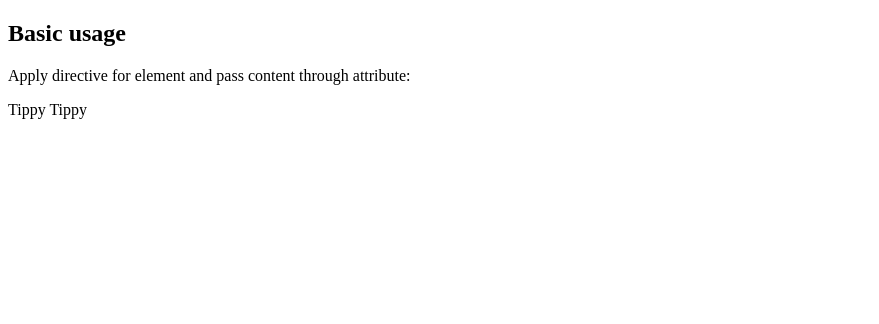
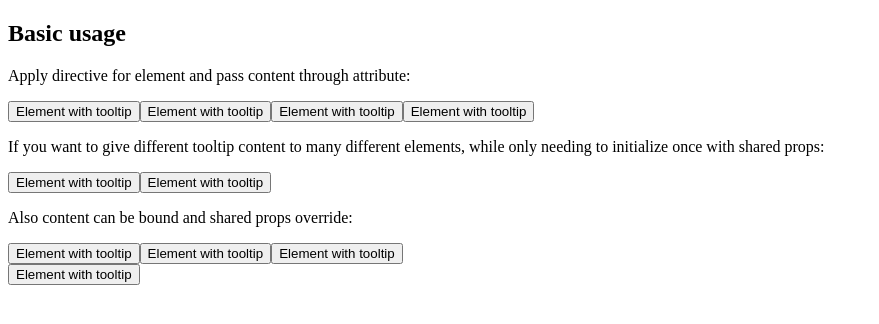
Before and after one commit to farengeyt451/ngx-tippy-wrapper, an Angular app: page / in a window 1280 px wide. Shown: the top 324 px of the page, without its empty margins (0-879 px from the left). Built offline with nearby package versions, Linux system fonts and the light colour scheme.

Commit message:
Implement "NgxTippyGroup" component, add "Applying content" chapter to readme

```diff
--- /dev/null
+++ b/projects/ngx-tippy-wrapper/src/lib/ngx-tippy-group.component.ts
@@ -0,0 +1,36 @@
+import { Component, ElementRef, Input, ViewChild, Inject, PLATFORM_ID, AfterViewInit } from '@angular/core';
+import { isPlatformServer } from '@angular/common';
+import { NgxTippyProps } from './ngx-tippy.interfaces';
+import tippy from 'tippy.js';
+
+/**
+ * This component implements case - if need different tooltip content to many different elements, while only needing to initialize once with shared props
+ */
+@Component({
+  selector: 'ngx-tippy-group',
+  template: `
+    <div #contentWrapper>
+      <ng-content></ng-content>
+    </div>
+  `,
+})
+export class NgxTippyGroup implements AfterViewInit {
+  @Input() tippyProps?: NgxTippyProps;
+  @ViewChild('contentWrapper', { read: ElementRef, static: false }) contentWrapper: ElementRef;
+
+  constructor(@Inject(PLATFORM_ID) private platform: Object) {}
+
+  ngAfterViewInit() {
+    if (isPlatformServer(this.platform)) return;
+    this.setTooltips();
+  }
+
+  setTooltips() {
+    const tooltips: HTMLElement[] = Array.from(this.contentWrapper.nativeElement.childNodes);
+    this.initTippy(tooltips);
+  }
+
+  initTippy(tooltips: HTMLElement[]) {
+    tippy(tooltips, this.tippyProps);
+  }
+}
--- a/projects/ngx-tippy-wrapper/src/lib/ngx-tippy.directive.ts
+++ b/projects/ngx-tippy-wrapper/src/lib/ngx-tippy.directive.ts
@@ -1,8 +1,12 @@
 import { Directive, OnInit, ElementRef, Input, Renderer2, Inject, PLATFORM_ID } from '@angular/core';
 import { isPlatformServer } from '@angular/common';
-import tippy, { createSingleton } from 'tippy.js';
+import tippy, { Instance } from 'tippy.js';
 import { NgxTippyService } from './ngx-tippy.service';
 import { NgxTippyProps, NgxTippyInstance } from './ngx-tippy.interfaces';
+
+interface TippyHTMLElement extends HTMLElement {
+  _tippy: Instance;
+}
 
 @Directive({
   selector: '[ngxTippy]',
@@ -10,11 +14,10 @@ import { NgxTippyProps, NgxTippyInstance } from './ngx-tippy.interfaces';
 export class NgxTippyDirective implements OnInit {
   @Input() tippyProps?: NgxTippyProps;
   @Input() tippyName?: string;
-  @Input() classNames?: Array<string>;
-  tippyInstance: NgxTippyInstance;
+  @Input() tippyClassName?: string;
 
   constructor(
-    private el: ElementRef,
+    private tippyEl: ElementRef,
     private ngxTippyService: NgxTippyService,
     private renderer: Renderer2,
     @Inject(PLATFORM_ID) private platform: Object
@@ -26,38 +29,30 @@ export class NgxTippyDirective implements OnInit {
   }
 
   initTippy() {
-    const tippyTarget = this.el.nativeElement;
+    const tippyTarget = this.tippyEl.nativeElement;
+
     tippy(tippyTarget, this.tippyProps);
-    this.tippyInstance = tippyTarget._tippy;
-    this.writeInstancesToStorage();
-    this.setClassName();
-    this.initTippySingleton();
+    this.setTippyInstance(tippyTarget);
   }
 
-  initTippySingleton() {
-    const instancesForSingleton = Array.from(this.ngxTippyService.getAllTippyInstances().values()).filter(
-      (tippyInstance: NgxTippyInstance) => {
-        return (tippyInstance.reference as HTMLElement).dataset.tippySingleton;
-      }
-    );
-    const tippySingletonProps =
-      instancesForSingleton &&
-      instancesForSingleton.length > 0 &&
-      (instancesForSingleton[instancesForSingleton.length - 1].reference as HTMLElement).dataset.tippySingletonProps;
-    const parsedProps = tippySingletonProps && JSON.parse(tippySingletonProps);
+  setTippyInstance(tippyTarget: TippyHTMLElement) {
+    const tippyInstance: NgxTippyInstance = tippyTarget._tippy;
 
-    createSingleton(instancesForSingleton, parsedProps);
+    this.writeInstancesToStorage(tippyInstance);
+    this.setClassName(tippyInstance);
   }
 
-  setClassName() {
-    this.classNames &&
-      this.classNames.length > 0 &&
-      this.classNames.forEach((className) => {
-        this.renderer.addClass(this.tippyInstance.popper.firstElementChild, className);
+  setClassName(tippyInstance: NgxTippyInstance) {
+    if (!this.tippyClassName) return;
+    const classNames = this.tippyClassName.split(' ');
+
+    classNames.length > 0 &&
+      classNames.forEach((className) => {
+        this.renderer.addClass(tippyInstance.popper.firstElementChild, className);
       });
   }
 
-  writeInstancesToStorage() {
-    this.ngxTippyService.setTippyInstances(this.tippyName || `tippy-${this.tippyInstance.id}`, this.tippyInstance);
+  writeInstancesToStorage(tippyInstance: NgxTippyInstance) {
+    this.ngxTippyService.setTippyInstances(this.tippyName || `tippy-${tippyInstance.id}`, tippyInstance);
   }
 }
--- a/projects/ngx-tippy-wrapper/src/lib/ngx-tippy.module.ts
+++ b/projects/ngx-tippy-wrapper/src/lib/ngx-tippy.module.ts
@@ -2,13 +2,14 @@ import { NgModule } from '@angular/core';
 import { CommonModule } from '@angular/common';
 
 import { NgxTippySingletonComponent } from './ngx-tippy-singleton.component';
+import { NgxTippyGroup } from './ngx-tippy-group.component';
 import { NgxTippyDirective } from './ngx-tippy.directive';
 import { NgxTippyService } from './ngx-tippy.service';
 
 @NgModule({
   imports: [CommonModule],
   declarations: [NgxTippySingletonComponent, NgxTippyDirective],
-  exports: [NgxTippyDirective, NgxTippySingletonComponent],
-  providers: [NgxTippyService]
+  exports: [NgxTippyDirective, NgxTippyGroup, NgxTippySingletonComponent],
+  providers: [NgxTippyService],
 })
 export class NgxTippyModule {}
--- a/src/app/app.component.html
+++ b/src/app/app.component.html
@@ -2,23 +2,56 @@
 
 <p>Apply directive for element and pass content through attribute:</p>
 
-<span
+<button
   ngxTippy
-  data-tippy-content="Tooltip"
+  data-tippy-content="tooltip"
+>
+  Element with tooltip
+</button>
+
+<button
+  ngxTippy
+  [attr.data-tippy-content]="bindedContent"
+>
+  Element with tooltip
+</button>
+
+<button
+  ngxTippy
   [tippyProps]="{
-    trigger: 'click',
-    arrow: false
+    allowHTML: true,
+    content: '<p>Tooltip <strong>HTML</strong> content</p>'
   }"
 >
-  Tippy
-</span>
+  Element with tooltip
+</button>
 
-<span
+<button ngxTippy tippyName='t-content'>
+  Element with tooltip
+</button>
+
+<p>If you want to give different tooltip content to many different elements, while only needing to initialize once with shared props:</p>
+
+
+<ngx-tippy-group [tippyProps]="tippyProps">
+  <button data-tippy-content="some tooltip text">Element with tooltip</button>
+  <button data-tippy-content="another tooltip text">Element with tooltip</button>
+</ngx-tippy-group>
+
+<p>Also content can be bound and shared props override:</p>
+
+<ngx-tippy-group [tippyProps]="tippyProps">
+  <button [attr.data-tippy-content]="bindedContent">Element with tooltip</button>
+  <button [attr.data-tippy-content]="bindedHTMLContent" data-tippy-allowHTML="true">
+    Element with tooltip
+  </button>
+  <button data-tippy-content="another tooltip text" data-tippy-arrow="false">Element with tooltip</button>
+</ngx-tippy-group>
+
+<button
   ngxTippy
-  data-tippy-content="New content"
-  [tippyProps]="{
-    trigger: 'click'
-  }"
+  [tippyProps]="tippyProps"
+  tippyClassName="test"
 >
-  Tippy
-</span>
+  Element with tooltip
+</button>
--- a/src/app/app.component.ts
+++ b/src/app/app.component.ts
@@ -1,10 +1,46 @@
-import { Component } from '@angular/core';
+import { Component, OnInit, AfterViewInit } from '@angular/core';
+import { NgxTippyProps } from '../../projects/ngx-tippy-wrapper/src/lib/ngx-tippy.interfaces';
+import { NgxTippyService } from '../../projects/ngx-tippy-wrapper/src/lib/ngx-tippy.service';
+import {
+  animateFill,
+  roundArrow,
+  followCursor,
+  inlinePositioning,
+} from '../../projects/ngx-tippy-wrapper/node_modules/tippy.js';
 
 @Component({
   selector: 'app-root',
   templateUrl: './app.component.html',
   styleUrls: ['./app.component.sass'],
 })
-export class AppComponent {
+export class AppComponent implements OnInit, AfterViewInit {
   title = 'ng-tippy-wrapper';
+
+  bindedContent: string = 'Binded content';
+  bindedHTMLContent: string = '<p>Binded <strong>HTML</strong> content</p>';
+
+  tippyProps: NgxTippyProps = {
+    animation: 'shift-away',
+    arrow: roundArrow,
+    content: '<p>Binded <strong>HTML</strong> content</p>',
+    hideOnClick: false,
+    interactive: true,
+    interactiveBorder: 30,
+    interactiveDebounce: 75,
+    plugins: [animateFill, followCursor, inlinePositioning],
+    theme: 'light',
+    trigger: 'click',
+  };
+
+  constructor(private ngxTippyService: NgxTippyService) {}
+
+  ngOnInit() {}
+
+  ngAfterViewInit() {
+    this.setContentForTooltip();
+  }
+
+  setContentForTooltip() {
+    this.ngxTippyService.setTippyContent('t-content', this.bindedContent);
+  }
 }
--- a/src/app/app.module.ts
+++ b/src/app/app.module.ts
@@ -7,9 +7,10 @@ import { AppComponent } from './app.component';
 import { NgxTippyDirective } from '../../projects/ngx-tippy-wrapper/src/lib/ngx-tippy.directive';
 import { NgxTippyService } from '../../projects/ngx-tippy-wrapper/src/lib/ngx-tippy.service';
 import { NgxTippySingletonComponent } from '../../projects/ngx-tippy-wrapper/src/lib/ngx-tippy-singleton.component';
+import { NgxTippyGroup } from '../../projects/ngx-tippy-wrapper/src/lib/ngx-tippy-group.component';
 
 @NgModule({
-  declarations: [AppComponent, NgxTippyDirective, NgxTippySingletonComponent],
+  declarations: [AppComponent, NgxTippyDirective, NgxTippySingletonComponent, NgxTippyGroup],
   imports: [BrowserModule, AppRoutingModule],
   providers: [NgxTippyService],
   bootstrap: [AppComponent],
--- a/src/styles.sass
+++ b/src/styles.sass
@@ -1,2 +1,11 @@
 // You can add global styles to this file, and also import other style files
 @import '../projects/ngx-tippy-wrapper/node_modules/tippy.js/dist/tippy.css'
+@import '../projects/ngx-tippy-wrapper/node_modules/tippy.js/themes/light.css'
+@import '../projects/ngx-tippy-wrapper/node_modules/tippy.js/themes/light-border.css'
+@import '../projects/ngx-tippy-wrapper/node_modules/tippy.js/themes/material.css'
+@import '../projects/ngx-tippy-wrapper/node_modules/tippy.js/themes/translucent.css'
+@import '../projects/ngx-tippy-wrapper/node_modules/tippy.js/animations/shift-away.css'
+@import '../projects/ngx-tippy-wrapper/node_modules/tippy.js/animations/shift-toward.css'
+@import '../projects/ngx-tippy-wrapper/node_modules/tippy.js/animations/scale.css'
+@import '../projects/ngx-tippy-wrapper/node_modules/tippy.js/animations/perspective.css'
+@import '../projects/ngx-tippy-wrapper/node_modules/tippy.js/dist/svg-arrow.css'
```
Also changed, not shown: projects/ngx-tippy-wrapper/src/lib/ngx-tippy-singleton.component.ts (+18 -12 lines), 1 other file (tests, documents, lock files or other folders).
